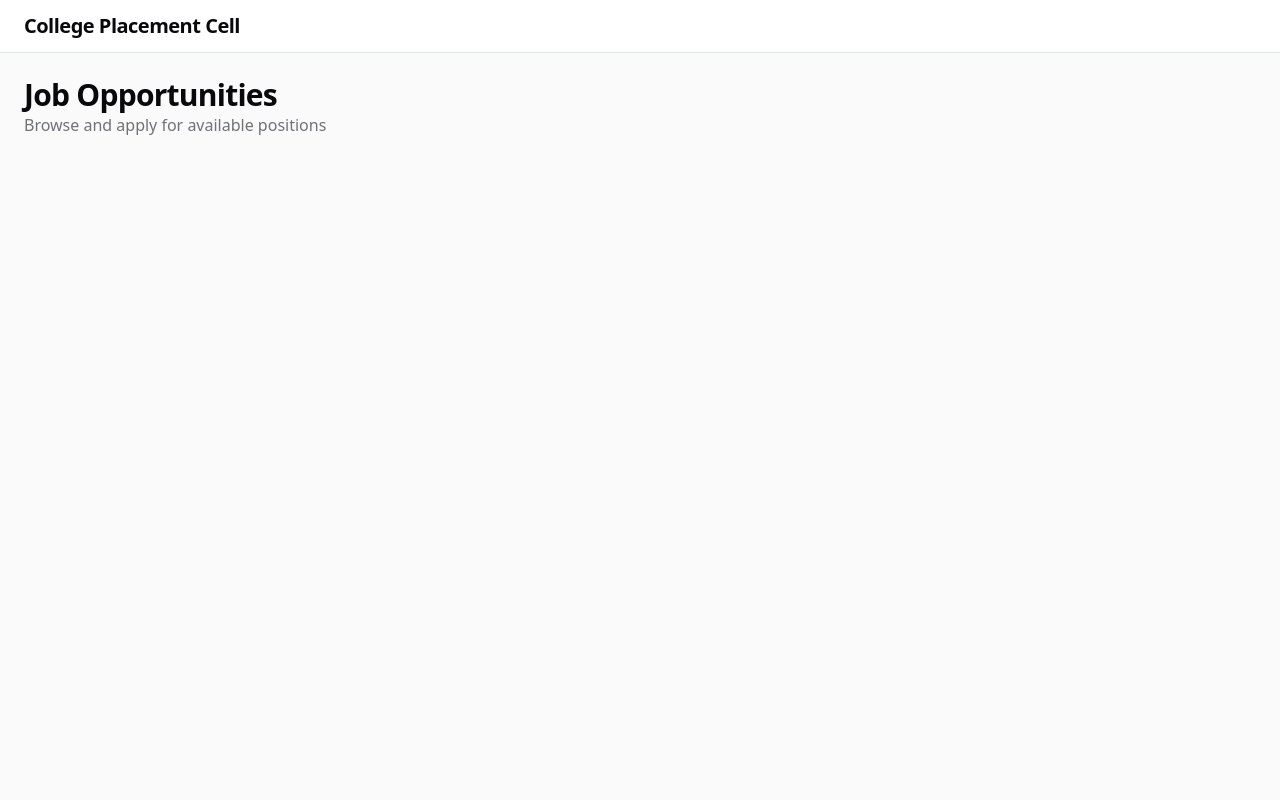
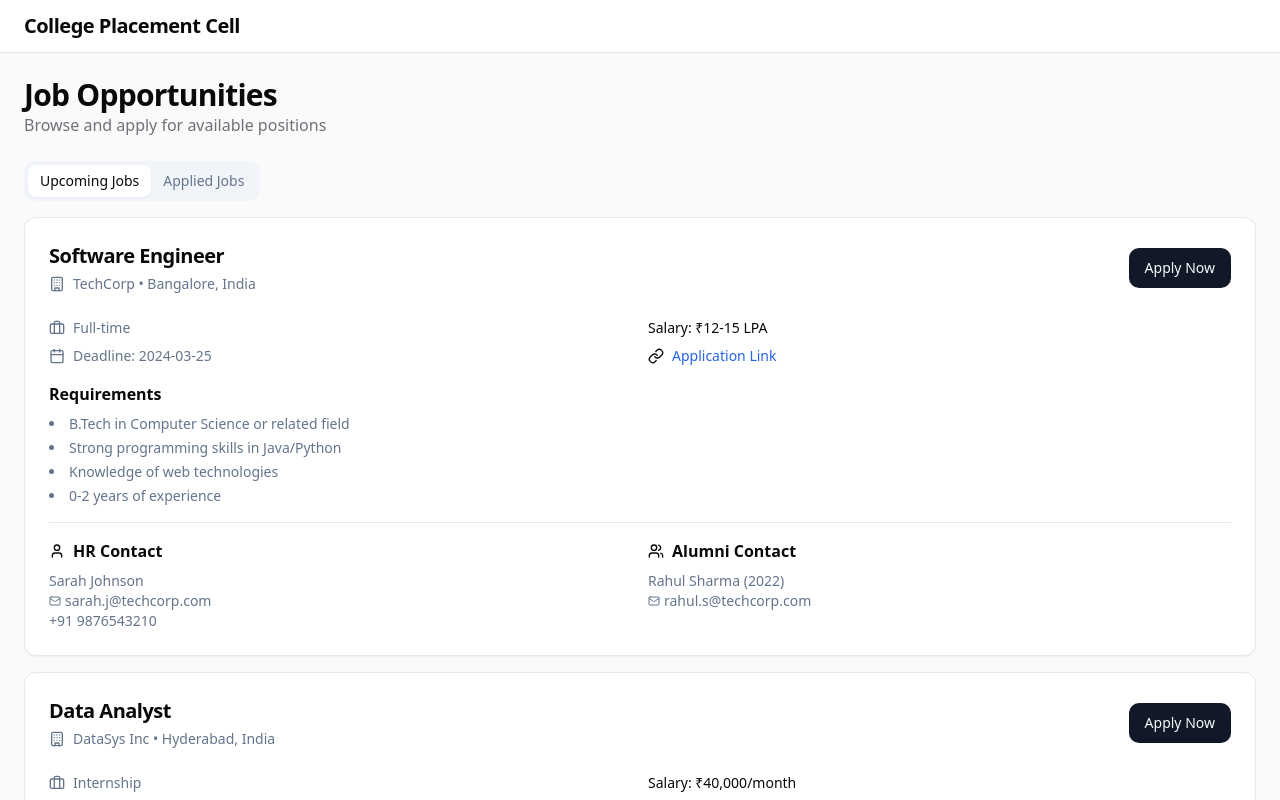
Before and after one commit to Ayu-zh/placement-connector, a React (Vite) app: page /jobs in a window 1280 px wide. Shown: the top 800 px of the page. Built offline with nearby package versions, Linux system fonts and the light colour scheme.

Commit message:
Enhance Jobs Page
Add upcoming jobs section with requirements, application link, HR and alumni contact details.  Include an "Applied Jobs" tab.

```diff
--- a/src/pages/Jobs.tsx
+++ b/src/pages/Jobs.tsx
@@ -1,5 +1,105 @@
+
+import { useState } from 'react';
+import {
+  Card,
+  CardContent,
+  CardDescription,
+  CardHeader,
+  CardTitle,
+} from '@/components/ui/card';
+import { Button } from '@/components/ui/button';
+import { Tabs, TabsContent, TabsList, TabsTrigger } from '@/components/ui/tabs';
+import {
+  Briefcase,
+  Building,
+  Mail,
+  Calendar,
+  User,
+  Users,
+  Link as LinkIcon,
+  Check,
+  X,
+} from 'lucide-react';
 
 const Jobs = () => {
+  const [activeTab, setActiveTab] = useState('upcoming');
+
+  const upcomingJobs = [
+    {
+      id: 1,
+      title: "Software Engineer",
+      company: "TechCorp",
+      location: "Bangalore, India",
+      type: "Full-time",
+      salary: "₹12-15 LPA",
+      deadline: "2024-03-25",
+      requirements: [
+        "B.Tech in Computer Science or related field",
+        "Strong programming skills in Java/Python",
+        "Knowledge of web technologies",
+        "0-2 years of experience"
+      ],
+      applicationLink: "https://techcorp.com/careers",
+      hrContact: {
+        name: "Sarah Johnson",
+        email: "sarah.j@techcorp.com",
+        phone: "+91 9876543210"
+      },
+      alumniContact: {
+        name: "Rahul Sharma",
+        batch: "2022",
+        email: "rahul.s@techcorp.com"
+      }
+    },
+    {
+      id: 2,
+      title: "Data Analyst",
+      company: "DataSys Inc",
+      location: "Hyderabad, India",
+      type: "Internship",
+      salary: "₹40,000/month",
+      deadline: "2024-03-28",
+      requirements: [
+        "Currently pursuing B.Tech",
+        "Strong analytical skills",
+        "Knowledge of SQL and Python",
+        "Statistical analysis experience"
+      ],
+      applicationLink: "https://datasys.com/internships",
+      hrContact: {
+        name: "Priya Patel",
+        email: "priya.p@datasys.com",
+        phone: "+91 9876543211"
+      },
+      alumniContact: {
+        name: "Ankit Kumar",
+        batch: "2023",
+        email: "ankit.k@datasys.com"
+      }
+    }
+  ];
+
+  const appliedJobs = [
+    {
+      id: 1,
+      title: "Frontend Developer",
+      company: "WebTech Solutions",
+      appliedDate: "2024-02-20",
+      status: "Interview Scheduled",
+      type: "Full-time",
+      nextStep: "Technical Interview on March 25"
+    },
+    {
+      id: 2,
+      title: "Product Analyst",
+      company: "Analytics Pro",
+      appliedDate: "2024-02-15",
+      status: "Application Under Review",
+      type: "Full-time",
+      nextStep: "Waiting for HR response"
+    }
+  ];
+
   return (
     <div className="space-y-6">
       <div>
@@ -8,6 +108,151 @@ const Jobs = () => {
           Browse and apply for available positions
         </p>
       </div>
+
+      <Tabs defaultValue="upcoming" className="space-y-4">
+        <TabsList>
+          <TabsTrigger value="upcoming">Upcoming Jobs</TabsTrigger>
+          <TabsTrigger value="applied">Applied Jobs</TabsTrigger>
+        </TabsList>
+
+        <TabsContent value="upcoming" className="space-y-4">
+          {upcomingJobs.map((job) => (
+            <Card key={job.id}>
+              <CardHeader>
+                <div className="flex items-center justify-between">
+                  <div className="space-y-1">
+                    <CardTitle className="text-xl">{job.title}</CardTitle>
+                    <CardDescription>
+                      <div className="flex items-center gap-2">
+                        <Building className="h-4 w-4" />
+                        {job.company} • {job.location}
+                      </div>
+                    </CardDescription>
+                  </div>
+                  <Button>
+                    Apply Now
+                  </Button>
+                </div>
+              </CardHeader>
+              <CardContent>
+                <div className="space-y-4">
+                  <div className="grid grid-cols-2 gap-4">
+                    <div className="space-y-2">
+                      <div className="flex items-center gap-2 text-sm text-muted-foreground">
+                        <Briefcase className="h-4 w-4" />
+                        {job.type}
+                      </div>
+                      <div className="flex items-center gap-2 text-sm text-muted-foreground">
+                        <Calendar className="h-4 w-4" />
+                        Deadline: {job.deadline}
+                      </div>
+                    </div>
+                    <div className="space-y-2">
+                      <div className="flex items-center gap-2 text-sm font-medium">
+                        Salary: {job.salary}
+                      </div>
+                      <div className="flex items-center gap-2">
+                        <LinkIcon className="h-4 w-4" />
+                        <a href={job.applicationLink} target="_blank" rel="noopener noreferrer" className="text-sm text-blue-600 hover:underline">
+                          Application Link
+                        </a>
+                      </div>
+                    </div>
+                  </div>
+
+                  <div className="space-y-2">
+                    <h4 className="font-semibold">Requirements</h4>
+                    <ul className="list-disc list-inside space-y-1">
+                      {job.requirements.map((req, index) => (
+                        <li key={index} className="text-sm text-muted-foreground">
+                          {req}
+                        </li>
+                      ))}
+                    </ul>
+                  </div>
+
+                  <div className="grid grid-cols-2 gap-4 pt-4 border-t">
+                    <div className="space-y-2">
+                      <h4 className="font-semibold flex items-center gap-2">
+                        <User className="h-4 w-4" />
+                        HR Contact
+                      </h4>
+                      <div className="text-sm text-muted-foreground">
+                        <p>{job.hrContact.name}</p>
+                        <p className="flex items-center gap-1">
+                          <Mail className="h-3 w-3" />
+                          {job.hrContact.email}
+                        </p>
+                        <p>{job.hrContact.phone}</p>
+                      </div>
+                    </div>
+                    <div className="space-y-2">
+                      <h4 className="font-semibold flex items-center gap-2">
+                        <Users className="h-4 w-4" />
+                        Alumni Contact
+                      </h4>
+                      <div className="text-sm text-muted-foreground">
+                        <p>{job.alumniContact.name} ({job.alumniContact.batch})</p>
+                        <p className="flex items-center gap-1">
+                          <Mail className="h-3 w-3" />
+                          {job.alumniContact.email}
+                        </p>
+                      </div>
+                    </div>
+                  </div>
+                </div>
+              </CardContent>
+            </Card>
+          ))}
+        </TabsContent>
+
+        <TabsContent value="applied" className="space-y-4">
+          {appliedJobs.map((job) => (
+            <Card key={job.id}>
+              <CardHeader>
+                <div className="flex items-center justify-between">
+                  <div className="space-y-1">
+                    <CardTitle className="text-xl">{job.title}</CardTitle>
+                    <CardDescription>
+                      <div className="flex items-center gap-2">
+                        <Building className="h-4 w-4" />
+                        {job.company}
+                      </div>
+                    </CardDescription>
+                  </div>
+                  <div className="flex items-center gap-2">
+                    {job.status === "Interview Scheduled" ? (
+                      <Check className="h-5 w-5 text-green-500" />
+                    ) : (
+                      <X className="h-5 w-5 text-yellow-500" />
+                    )}
+                    <span className="text-sm font-medium">{job.status}</span>
+                  </div>
+                </div>
+              </CardHeader>
+              <CardContent>
+                <div className="space-y-2">
+                  <div className="grid grid-cols-2 gap-4">
+                    <div className="space-y-1">
+                      <div className="flex items-center gap-2 text-sm text-muted-foreground">
+                        <Briefcase className="h-4 w-4" />
+                        {job.type}
+                      </div>
+                      <div className="flex items-center gap-2 text-sm text-muted-foreground">
+                        <Calendar className="h-4 w-4" />
+                        Applied: {job.appliedDate}
+                      </div>
+                    </div>
+                  </div>
+                  <div className="pt-2 text-sm text-muted-foreground">
+                    Next Step: {job.nextStep}
+                  </div>
+                </div>
+              </CardContent>
+            </Card>
+          ))}
+        </TabsContent>
+      </Tabs>
     </div>
   );
 };
```
